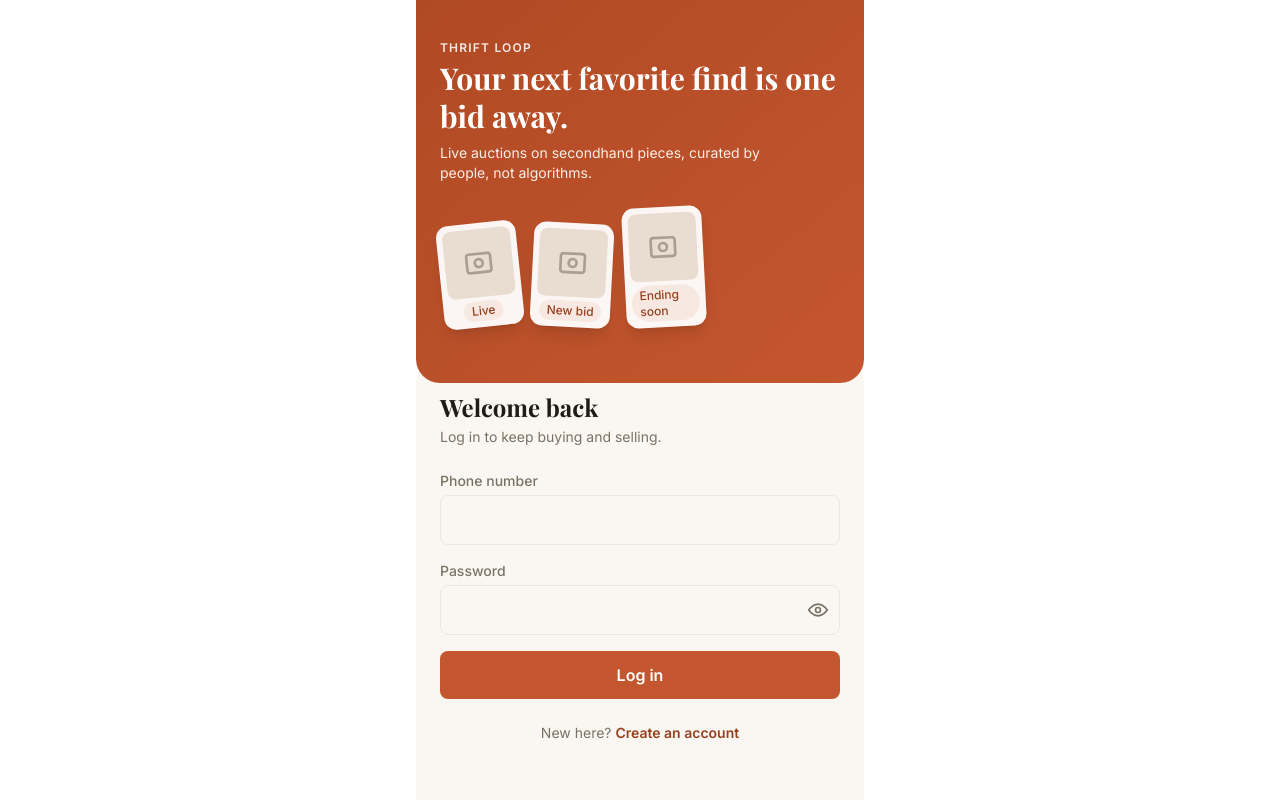
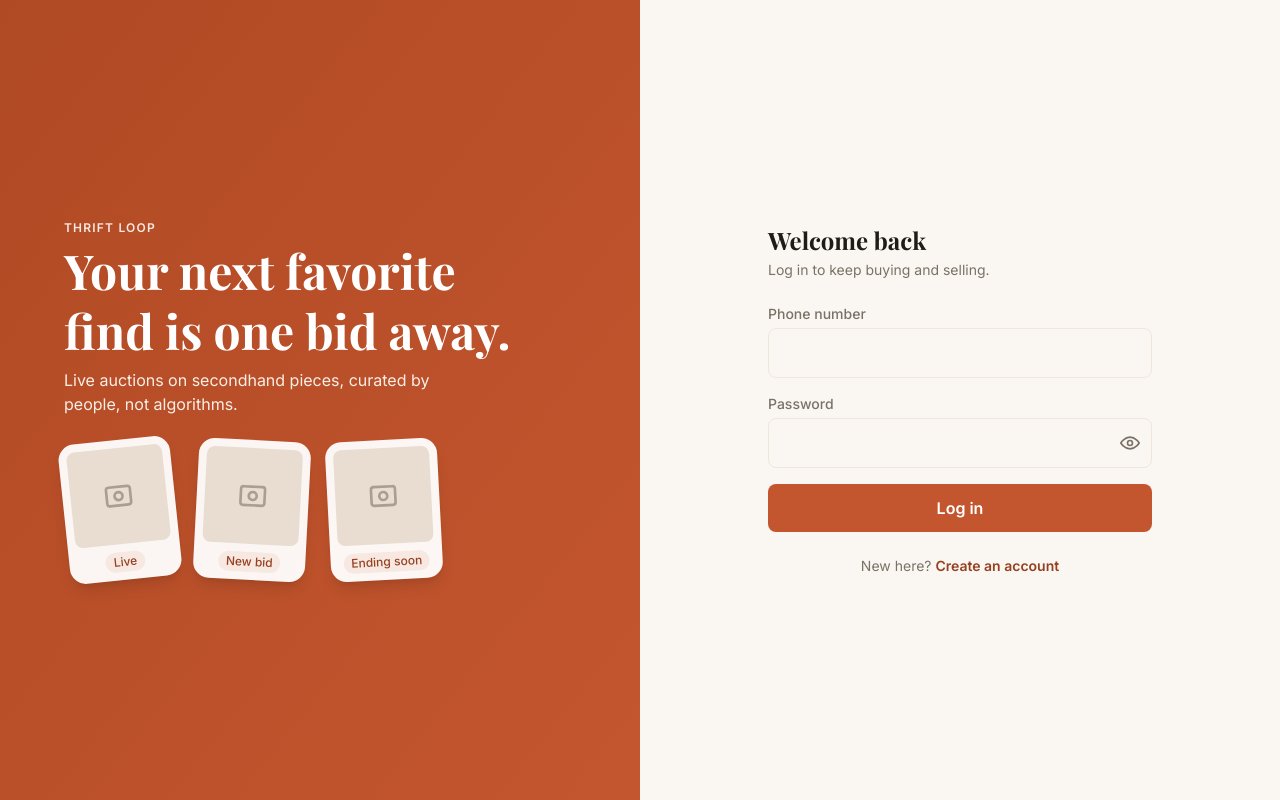
Before and after one commit to baiest/thrift-loop, a React (Vite) app in the folder apps/web/: page /login in a window 1280 px wide. Built offline with nearby package versions, Linux system fonts and the light colour scheme; what @thrift-loop/shared would draw is missing.

Commit message:
Fix: split-screen layout for login/register on desktop
what: two-column layout, sticky hero at lg breakpoint

why: redesign looked stranded on wide screens

```diff
--- a/apps/web/src/components/organisms/auth-hero.tsx
+++ b/apps/web/src/components/organisms/auth-hero.tsx
@@ -17,29 +17,37 @@ const AUCTION_CHIPS: readonly { label: string; rotate: string }[] = [
  * moment that sells "curated live auctions" before the visitor ever sees a
  * form field. The card collage is decorative only — aria-hidden so
  * assistive tech goes straight to the real heading below it.
+ *
+ * Mobile: a top banner the form card overlaps. Desktop (lg+): a full-height
+ * left panel, so the screen reads as a real two-column layout instead of a
+ * narrow mobile column stranded in the middle of a wide viewport.
  */
 export function AuthHero({ headline, subtext }: AuthHeroProps): React.JSX.Element {
   return (
-    <div className="relative overflow-hidden rounded-b-3xl bg-gradient-to-br from-brand-600 to-brand-500 px-6 pb-14 pt-10 text-white">
+    <div className="relative flex shrink-0 items-center overflow-hidden rounded-b-3xl bg-gradient-to-br from-brand-600 to-brand-500 px-6 pb-14 pt-10 text-white lg:sticky lg:top-0 lg:h-screen lg:w-1/2 lg:self-start lg:rounded-b-none lg:px-16 lg:py-16">
+      <div className="lg:max-w-md">
         <p className="mb-1 text-xs font-semibold uppercase tracking-widest text-brand-100">
           Thrift Loop
         </p>
-      <h2 className="mb-2 font-display text-3xl font-bold leading-tight">{headline}</h2>
-      <p className="mb-6 max-w-xs text-sm text-brand-50">{subtext}</p>
+        <h2 className="mb-2 font-display text-3xl font-bold leading-tight lg:text-5xl">
+          {headline}
+        </h2>
+        <p className="mb-6 max-w-xs text-sm text-brand-50 lg:max-w-sm lg:text-base">{subtext}</p>
 
-      <div aria-hidden="true" className="flex items-end gap-3">
+        <div aria-hidden="true" className="flex items-end gap-3 lg:gap-5">
           {AUCTION_CHIPS.map((chip) => (
             <div
               key={chip.label}
-            className={`w-20 rounded-xl bg-white/95 p-1.5 shadow-lg ${chip.rotate}`}
+              className={`w-20 rounded-xl bg-white/95 p-1.5 shadow-lg lg:w-28 lg:rounded-2xl lg:p-2 ${chip.rotate}`}
             >
               <PhotoPlaceholder className="aspect-square" />
-            <div className="mt-1 flex justify-center">
+              <div className="mt-1 flex justify-center lg:mt-2">
                 <Badge tone="live">{chip.label}</Badge>
               </div>
             </div>
           ))}
         </div>
       </div>
+    </div>
   );
 }
--- a/apps/web/src/pages/login-page.tsx
+++ b/apps/web/src/pages/login-page.tsx
@@ -6,13 +6,14 @@ export function LoginPage(): React.JSX.Element {
   const navigate = useNavigate();
 
   return (
-    <main className="mx-auto flex min-h-screen max-w-md flex-col">
+    <main className="mx-auto flex min-h-screen max-w-md flex-col lg:max-w-none lg:flex-row">
       <AuthHero
         headline="Your next favorite find is one bid away."
         subtext="Live auctions on secondhand pieces, curated by people, not algorithms."
       />
 
-      <div className="-mt-6 flex flex-1 flex-col rounded-t-3xl bg-surface px-6 pb-6 pt-8">
+      <div className="-mt-6 flex flex-1 flex-col rounded-t-3xl bg-surface px-6 pb-6 pt-8 lg:mt-0 lg:justify-center lg:rounded-none lg:px-16 lg:py-12">
+        <div className="lg:mx-auto lg:w-full lg:max-w-sm">
           <h1 className="mb-1 font-display text-2xl font-bold text-ink">Welcome back</h1>
           <p className="mb-6 text-sm text-ink-soft">Log in to keep buying and selling.</p>
 
@@ -29,6 +30,7 @@ export function LoginPage(): React.JSX.Element {
             </Link>
           </p>
         </div>
+      </div>
     </main>
   );
 }
--- a/apps/web/src/pages/register-page.tsx
+++ b/apps/web/src/pages/register-page.tsx
@@ -6,15 +6,18 @@ export function RegisterPage(): React.JSX.Element {
   const navigate = useNavigate();
 
   return (
-    <main className="mx-auto flex min-h-screen max-w-md flex-col">
+    <main className="mx-auto flex min-h-screen max-w-md flex-col lg:max-w-none lg:flex-row">
       <AuthHero
         headline="Join the circle."
         subtext="Buy pieces you'll actually wear, sell the ones you won't."
       />
 
-      <div className="-mt-6 flex flex-1 flex-col rounded-t-3xl bg-surface px-6 pb-6 pt-8">
+      <div className="-mt-6 flex flex-1 flex-col rounded-t-3xl bg-surface px-6 pb-6 pt-8 lg:mt-0 lg:rounded-none lg:px-16 lg:py-12">
+        <div className="lg:mx-auto lg:w-full lg:max-w-sm">
           <h1 className="mb-1 font-display text-2xl font-bold text-ink">Create your account</h1>
-        <p className="mb-6 text-sm text-ink-soft">Buy and sell second-hand clothing in Colombia.</p>
+          <p className="mb-6 text-sm text-ink-soft">
+            Buy and sell second-hand clothing in Colombia.
+          </p>
 
           <RegisterForm
             onSuccess={() => {
@@ -29,6 +32,7 @@ export function RegisterPage(): React.JSX.Element {
             </Link>
           </p>
         </div>
+      </div>
     </main>
   );
 }
```
Lines whose indentation alone changed are shown as unchanged.
